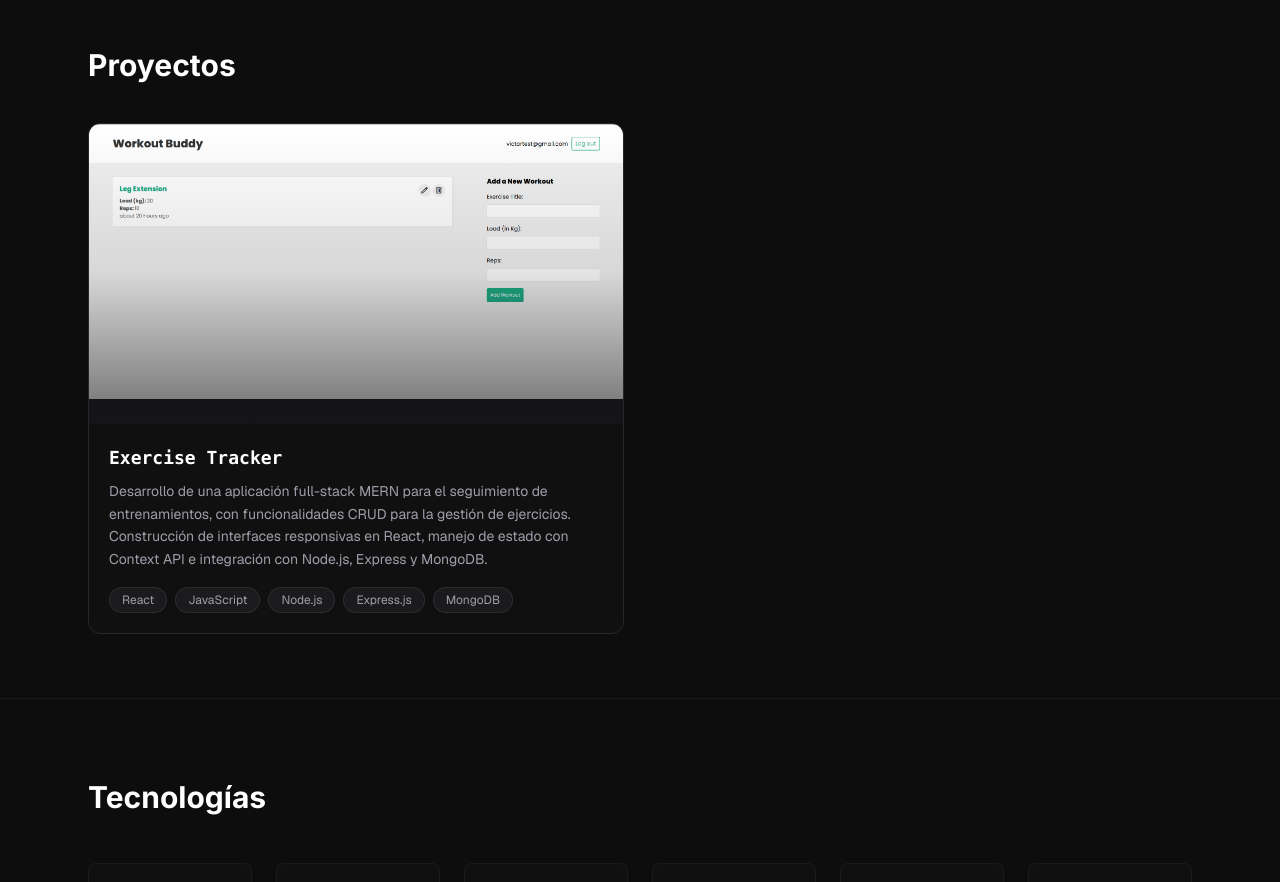
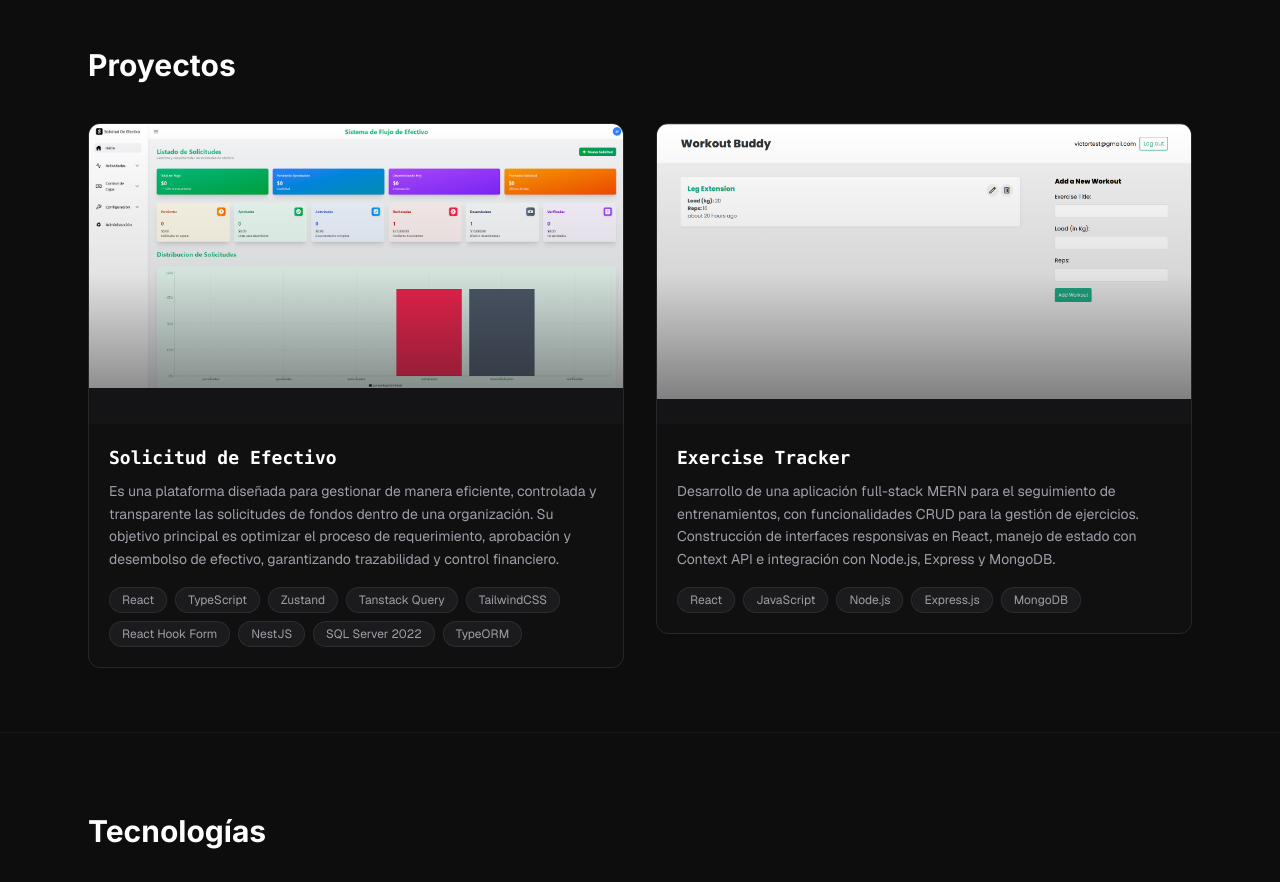
Before and after one commit to vc743/portfolio, a React (Vite) app: page / in a window 1280 px wide. Shown: the part 1320-2202 px from the top of the page. Built offline with nearby package versions, Linux system fonts and the light colour scheme.

Commit message:
Add Cash Request project and i18n entries

```diff
--- a/src/components/Projects.tsx
+++ b/src/components/Projects.tsx
@@ -29,6 +29,7 @@ const Projects = () => {
                   <div className="absolute inset-0 bg-linear-to-t from-zinc-900 via-zinc-900/20 to-transparent opacity-60" />
 
                   {/* Overlay Links */}
+                  {project.isPersonalProject && (
                     <div className="absolute right-4 top-4 flex gap-2 opacity-0 transition-opacity duration-300 group-hover:opacity-100">
                       <a
                         href={project.github}
@@ -47,15 +48,16 @@ const Projects = () => {
                         <ExternalLink className="h-4 w-4" />
                       </a>
                     </div>
+                  )}
                 </div>
 
                 {/* Content */}
                 <div className="p-5">
                   <h3 className="mb-2 font-mono text-lg font-bold text-zinc-900 transition-colors group-hover:text-emerald-500 dark:text-white dark:group-hover:text-emerald-400">
-                    {project.title}
+                    {t.items[index].title ?? project.title}
                   </h3>
                   <p className="mb-4 text-sm leading-relaxed text-zinc-500 dark:text-zinc-400">
-                    {t.items[index]?.description ?? project.description}
+                    {t.items[index].description ?? project.description}
                   </p>
 
                   {/* Tech Stack */}
--- a/src/data/index.tsx
+++ b/src/data/index.tsx
@@ -21,6 +21,13 @@ export const socialLinks: SocialLink[] = [
 
 export const projects: Project[] = [
   {
+    title: "Solicitud de Efectivo",
+    description: "Es una plataforma diseñada para gestionar de manera eficiente, controlada y transparente las solicitudes de fondos dentro de una organización. Su objetivo principal es optimizar el proceso de requerimiento, aprobación y desembolso de efectivo, garantizando trazabilidad y control financiero.",
+    tech: ["React", "TypeScript", "Zustand", "Tanstack Query", "TailwindCSS", "React Hook Form", "NestJS", "SQL Server 2022", "TypeORM"],
+    image: "/SolicitudDeEfectivo.png",
+    isPersonalProject: false
+  },
+  {
     title: "Exercise Tracker",
     description:
       "Desarrollo de una aplicación full-stack MERN para el seguimiento de entrenamientos, con funcionalidades CRUD para la gestión de ejercicios. Construcción de interfaces responsivas en React, manejo de estado con Context API e integración con Node.js, Express y MongoDB.",
@@ -28,7 +35,8 @@ export const projects: Project[] = [
     github: "https://github.com/vc743/exercise-tracker",
     demo: "https://exercise-tracker-xi-one.vercel.app/login",
     image: "/exerciseTracker.png",
-  }
+    isPersonalProject: true
+  },
 ]
 
 export const skills: Skill[] = [
--- a/src/translations/index.ts
+++ b/src/translations/index.ts
@@ -31,6 +31,12 @@ export const translations = {
       title: "Proyectos",
       items: [
         {
+          title: "Solicitud de Efectivo",
+          description:
+            "Es una plataforma diseñada para gestionar de manera eficiente, controlada y transparente las solicitudes de fondos dentro de una organización. Su objetivo principal es optimizar el proceso de requerimiento, aprobación y desembolso de efectivo, garantizando trazabilidad y control financiero.",
+        },
+        {
+          title: "Exercise Tracker",
           description:
             "Desarrollo de una aplicación full-stack MERN para el seguimiento de entrenamientos, con funcionalidades CRUD para la gestión de ejercicios. Construcción de interfaces responsivas en React, manejo de estado con Context API e integración con Node.js, Express y MongoDB.",
         },
@@ -75,6 +81,12 @@ export const translations = {
       title: "Projects",
       items: [
         {
+          title: "Cash Request",
+          description:
+            "It is a platform designed to efficiently, controllably, and transparently manage fund requests within an organization. Its main objective is to optimize the process of requesting, approving, and allocating cash, ensuring traceability and financial control.",
+        },
+        {
+          title: "Exercise Tracker",
           description:
             "Development of a full-stack MERN application for workout tracking, with CRUD features for exercise management. Built responsive React interfaces, managed state with Context API and integrated Node.js, Express and MongoDB.",
         },
--- a/src/types/index.ts
+++ b/src/types/index.ts
@@ -29,9 +29,10 @@ export type Project = {
   title: string;
   description: string;
   tech: string[];
-  github: string;
-  demo: string;
+  github?: string;
+  demo?: string;
   image: string;
+  isPersonalProject: boolean;
 };
 
 export type Skill = {
```
Also changed, not shown: public/SolicitudDeEfectivo.png (added). Lines whose indentation alone changed are shown as unchanged.
